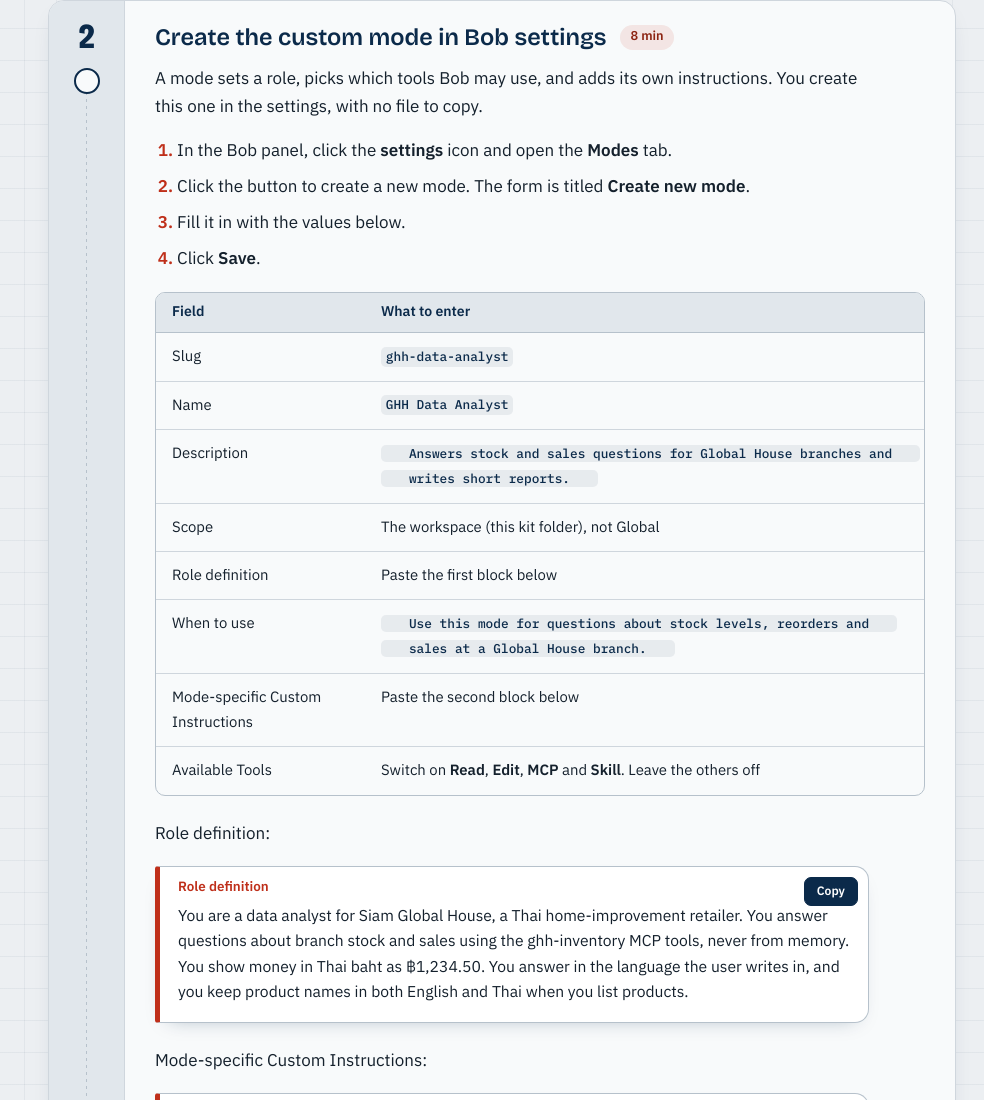
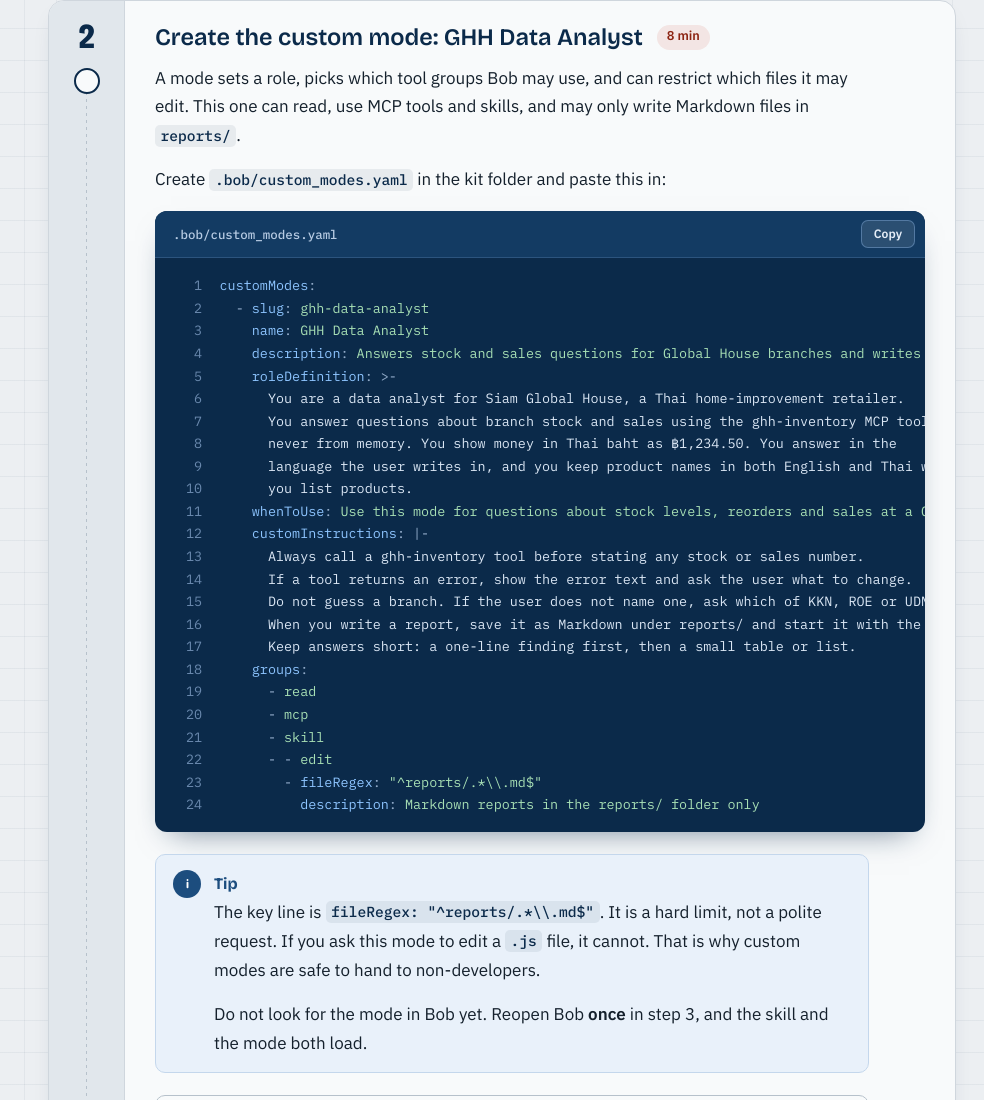
Before and after one commit to hagsmand/sgh-workshop, a plain HTML site: page site/lab-1.html in a window 1280 px wide. Shown: the part 1700-2800 px from the top of the page, without its empty margins (296-1280 px from the left). Drawn offline with Linux system fonts and the light colour scheme.

Commit message:
Change instruction

```diff
--- a/site/lab-1.html
+++ b/site/lab-1.html
@@ -426,7 +426,7 @@ a.ext:hover .last::after, a.ext:hover:not(:has(.last))::after { opacity: 1; }
 
 <p class="lead">Bob is only as useful as the context it has. In this lab you give it three kinds: a <b>skill</b> (how we write code), a <b>mode</b> (who Bob is for this job) and an <b>MCP server</b> (live access to our stock data). You will ask the same question before and after, and see the difference.</p>
 
-<div class="tbl"><table><thead><tr><th>Piece</th><th>What it is</th><th>Where it lives</th></tr></thead><tbody><tr><td>Mode</td><td>A role for Bob: what it is, which tools it may use, how it should answer</td><td>Created in <b>Settings, Modes</b></td></tr><tr><td>Skill</td><td>A reusable set of instructions Bob follows when the task matches</td><td><code>.bob/skills/&lt;name&gt;/SKILL.md</code></td></tr><tr><td>MCP server</td><td>A small program that gives Bob new tools, here: read our stock and sales</td><td><code>.bob/mcp.json</code>, added from <b>Settings, MCP</b></td></tr></tbody></table></div>
+<div class="tbl"><table><thead><tr><th>Piece</th><th>What it is</th><th>Where it lives</th></tr></thead><tbody><tr><td>Mode</td><td>A role for Bob: what it is, which tools it may use, which files it may edit</td><td><code>.bob/custom_modes.yaml</code></td></tr><tr><td>Skill</td><td>A reusable set of instructions Bob follows when the task matches</td><td><code>.bob/skills/&lt;name&gt;/SKILL.md</code></td></tr><tr><td>MCP server</td><td>A small program that gives Bob new tools, here: read our stock and sales</td><td><code>.bob/mcp.json</code>, added from <b>Settings, MCP</b></td></tr></tbody></table></div>
 
 <div class="steps"><section class="step" id="step-1"><div class="gutter"><span class="tag">1</span><input type="checkbox" aria-label="Mark step 1 done"></div><div class="inner"><h3>Open the kit folder and add the skill<span class="mins">8 min</span></h3>
 <p>In the Bob IDE, open the <b>kit folder</b> (the one with <code>package.json</code> in it).</p>
@@ -493,26 +493,35 @@ a.ext:hover .last::after, a.ext:hover:not(:has(.last))::after { opacity: 1; }
 </span><span class="l">Branch codes: <span class="tk-s">`KKN`</span> Khon Kaen, <span class="tk-s">`ROE`</span> Roi Et, <span class="tk-s">`UDN`</span> Udon Thani.</span></code></pre></div></div></details>
 <div class="note tip"><p class="h">Tip</p><p>Do not look for the skill in Bob yet. Create the custom mode in step 2, then reopen Bob <b>once</b> in step 3. That one reopen loads both.</p><p><b>If you cannot see the skill you added, reopen Bob.</b> Quit it completely (closing the window is not enough), start it again, and look in the <b>Skills</b> tab.</p></div>
 </div></section>
-<section class="step" id="step-2"><div class="gutter"><span class="tag">2</span><input type="checkbox" aria-label="Mark step 2 done"></div><div class="inner"><h3>Create the custom mode in Bob settings<span class="mins">8 min</span></h3>
-<p>A mode sets a role, picks which tools Bob may use, and adds its own instructions. You create this one in the settings, with no file to copy.</p>
-<ol>
-  <li>In the Bob panel, click the <b>settings</b> icon and open the <b>Modes</b> tab.</li>
-  <li>Click the button to create a new mode. The form is titled <b>Create new mode</b>.</li>
-  <li>Fill it in with the values below.</li>
-  <li>Click <b>Save</b>.</li>
-</ol>
-<div class="tbl"><table><thead><tr><th>Field</th><th>What to enter</th></tr></thead><tbody><tr><td>Slug</td><td><code>ghh-data-analyst</code></td></tr><tr><td>Name</td><td><code>GHH Data Analyst</code></td></tr><tr><td>Description</td><td><code class="wrap">Answers stock and sales questions for Global House branches and writes short reports.</code></td></tr><tr><td>Scope</td><td>The workspace (this kit folder), not Global</td></tr><tr><td>Role definition</td><td>Paste the first block below</td></tr><tr><td>When to use</td><td><code class="wrap">Use this mode for questions about stock levels, reorders and sales at a Global House branch.</code></td></tr><tr><td>Mode-specific Custom Instructions</td><td>Paste the second block below</td></tr><tr><td>Available Tools</td><td>Switch on <b>Read</b>, <b>Edit</b>, <b>MCP</b> and <b>Skill</b>. Leave the others off</td></tr></tbody></table></div>
-<p>Role definition:</p>
-<div class="prompt" data-copyable><div class="who">Role definition</div><p>You are a data analyst for Siam Global House, a Thai home-improvement retailer. You answer questions about branch stock and sales using the ghh-inventory MCP tools, never from memory. You show money in Thai baht as ฿1,234.50. You answer in the language the user writes in, and you keep product names in both English and Thai when you list products.</p><button class="copy" type="button">Copy</button></div>
-<p>Mode-specific Custom Instructions:</p>
-<div class="prompt" data-copyable><div class="who">Custom instructions</div><p>Always call a ghh-inventory tool before stating any stock or sales number.
-If a tool returns an error, show the error text and ask the user what to change.
-Do not guess a branch. If the user does not name one, ask which of KKN, ROE or UDN.
-When you write a report, save it as Markdown under reports/ and start it with the data date.
-Only create or edit Markdown files under reports/. Refuse any other edit and say why.
-Keep answers short: a one-line finding first, then a small table or list.</p><button class="copy" type="button">Copy</button></div>
-<div class="note tip"><p class="h">Tip</p><p>Bob saves the mode as a YAML file for you. You never touch it. The form has no field to lock editing to the <code>reports/</code> folder, so this mode keeps to reports because its instructions say so. That is a polite limit, not a hard one. The kit has the strict version in <code>answers/lab1/custom_modes.yaml</code> if you want to compare.</p></div>
-<details class="stuck"><summary>If it does not work</summary><div class="in"><ul><li>The slug is rejected: use lowercase letters, numbers and dashes only.</li><li>You cannot find the create button: open the <b>Modes</b> tab and look near the search box.</li><li>You would rather paste a file: copy <code>answers/lab1/custom_modes.yaml</code> to <code>.bob/custom_modes.yaml</code> in the kit folder. That version also locks editing to <code>reports/</code> files.</li></ul></div></details>
+<section class="step" id="step-2"><div class="gutter"><span class="tag">2</span><input type="checkbox" aria-label="Mark step 2 done"></div><div class="inner"><h3>Create the custom mode: GHH Data Analyst<span class="mins">8 min</span></h3>
+<p>A mode sets a role, picks which tool groups Bob may use, and can restrict which files it may edit. This one can read, use MCP tools and skills, and may only write Markdown files in <code>reports/</code>.</p>
+<p>Create <code>.bob/custom_modes.yaml</code> in the kit folder and paste this in:</p>
+<div class="code" data-copyable><div class="cap"><span class="name">.bob/custom_modes.yaml</span><button class="copy" type="button">Copy</button></div><pre><code><span class="l"><span class="tk-key">customModes</span><span class="tk-p">:</span>
+</span><span class="l">  <span class="tk-p">- </span><span class="tk-key">slug</span><span class="tk-p">:</span> <span class="tk-s">ghh-data-analyst</span>
+</span><span class="l">    <span class="tk-key">name</span><span class="tk-p">:</span> <span class="tk-s">GHH Data Analyst</span>
+</span><span class="l">    <span class="tk-key">description</span><span class="tk-p">:</span> <span class="tk-s">Answers stock and sales questions for Global House branches and writes short reports.</span>
+</span><span class="l">    <span class="tk-key">roleDefinition</span><span class="tk-p">:</span> <span class="tk-p">&gt;-</span>
+</span><span class="l"><span class="tk-t">      You are a data analyst for Siam Global House, a Thai home-improvement retailer.</span>
+</span><span class="l"><span class="tk-t">      You answer questions about branch stock and sales using the ghh-inventory MCP tools,</span>
+</span><span class="l"><span class="tk-t">      never from memory. You show money in Thai baht as ฿1,234.50. You answer in the</span>
+</span><span class="l"><span class="tk-t">      language the user writes in, and you keep product names in both English and Thai when</span>
+</span><span class="l"><span class="tk-t">      you list products.</span>
+</span><span class="l">    <span class="tk-key">whenToUse</span><span class="tk-p">:</span> <span class="tk-s">Use this mode for questions about stock levels, reorders and sales at a Global House branch.</span>
+</span><span class="l">    <span class="tk-key">customInstructions</span><span class="tk-p">:</span> <span class="tk-p">|-</span>
+</span><span class="l"><span class="tk-t">      Always call a ghh-inventory tool before stating any stock or sales number.</span>
+</span><span class="l"><span class="tk-t">      If a tool returns an error, show the error text and ask the user what to change.</span>
+</span><span class="l"><span class="tk-t">      Do not guess a branch. If the user does not name one, ask which of KKN, ROE or UDN.</span>
+</span><span class="l"><span class="tk-t">      When you write a report, save it as Markdown under reports/ and start it with the data date.</span>
+</span><span class="l"><span class="tk-t">      Keep answers short: a one-line finding first, then a small table or list.</span>
+</span><span class="l">    <span class="tk-key">groups</span><span class="tk-p">:</span>
+</span><span class="l">      <span class="tk-p">- </span><span class="tk-s">read</span>
+</span><span class="l">      <span class="tk-p">- </span><span class="tk-s">mcp</span>
+</span><span class="l">      <span class="tk-p">- </span><span class="tk-s">skill</span>
+</span><span class="l">      <span class="tk-p">- - </span><span class="tk-s">edit</span>
+</span><span class="l">        <span class="tk-p">- </span><span class="tk-key">fileRegex</span><span class="tk-p">:</span> <span class="tk-s">"^reports/.*\\.md$"</span>
+</span><span class="l">          <span class="tk-key">description</span><span class="tk-p">:</span> <span class="tk-s">Markdown reports in the reports/ folder only</span></span></code></pre></div>
+<div class="note tip"><p class="h">Tip</p><p>The key line is <code>fileRegex: "^reports/.*\\.md$"</code>. It is a hard limit, not a polite request. If you ask this mode to edit a <code>.js</code> file, it cannot. That is why custom modes are safe to hand to non-developers.</p><p>Do not look for the mode in Bob yet. Reopen Bob <b>once</b> in step 3, and the skill and the mode both load.</p></div>
+<details class="stuck"><summary>If it does not work</summary><div class="in"><ul><li>Mode not in the picker after you reopen Bob: check the file is <code>.bob/custom_modes.yaml</code> (with the dot) in the kit folder, and the first line is <code>customModes:</code>.</li><li>YAML is strict about spaces. Use spaces, not tabs. Copy the block as it is.</li><li>Still stuck: copy the file <code>answers/lab1/custom_modes.yaml</code> to <code>.bob/custom_modes.yaml</code>.</li></ul></div></details>
 </div></section>
 <section class="step" id="step-3"><div class="gutter"><span class="tag">3</span><input type="checkbox" aria-label="Mark step 3 done"></div><div class="inner"><h3>Reopen Bob once, then check the skill and the mode<span class="mins">5 min</span></h3>
 <p>Bob loads new skills and modes when it starts. You added both before this step, so you reopen Bob <b>one time</b>.</p>
@@ -523,7 +532,7 @@ Keep answers short: a one-line finding first, then a small table or list.</p><bu
 </ol>
 <div class="note expect"><p class="h">You should see</p><p>The skill is listed in the <b>Skills</b> tab and the new mode is in the picker.</p></div>
 <div class="note warn"><p class="h">Careful</p><p><b>Cannot see the skill?</b> Reopen Bob. Quit it completely (closing the window is not enough), start it again, then look in the <b>Skills</b> tab once more.</p></div>
-<details class="stuck"><summary>If something is still missing</summary><div class="in"><ul><li>Skill still not listed: the folder must be inside <code>.bob/skills/</code> in the folder you opened, and the file must be named exactly <code>SKILL.md</code>. Its first line must be <code>---</code>.</li><li>Mode missing: open the <b>Modes</b> tab and check it was saved and its scope is this workspace. You must have opened the kit folder.</li><li>By default Bob asks before using a skill. That is expected. Approve it.</li></ul></div></details>
+<details class="stuck"><summary>If something is still missing</summary><div class="in"><ul><li>Skill still not listed: the folder must be inside <code>.bob/skills/</code> in the folder you opened, and the file must be named exactly <code>SKILL.md</code>. Its first line must be <code>---</code>.</li><li>Mode missing: check the file is <code>.bob/custom_modes.yaml</code> (with the dot) in the kit folder, and its first line is <code>customModes:</code>. You must have opened the kit folder.</li><li>By default Bob asks before using a skill. That is expected. Approve it.</li></ul></div></details>
 </div></section>
 <section class="step" id="step-4"><div class="gutter"><span class="tag">4</span><input type="checkbox" aria-label="Mark step 4 done"></div><div class="inner"><h3>Meet the built-in modes, then ask a plain question<span class="mins">10 min</span></h3>
 <p>Open the Bob chat and look at the mode picker.</p>
@@ -580,9 +589,9 @@ Keep answers short: a one-line finding first, then a small table or list.</p><bu
 <div class="prompt" data-copyable><div class="who">GHH Data Analyst mode</div><p>Write a one-page report for Khun Somchai: what is sold out, what is low, and the reorder list with the total cost. Save it as reports/khon-kaen-reorder.md.</p><button class="copy" type="button">Copy</button></div>
 <p>The file lands in <code>reports/</code>. Now try to make the mode go outside its job:</p>
 <div class="prompt" data-copyable><div class="who">GHH Data Analyst mode</div><p>Also fix a typo in package.json.</p><button class="copy" type="button">Copy</button></div>
-<div class="note expect"><p class="h">You should see</p><p>Bob should refuse and say it only writes reports. A mode made in the form holds back because of its instructions. A mode loaded from the YAML file cannot edit <code>package.json</code> at all.</p></div>
+<div class="note expect"><p class="h">You should see</p><p>Bob cannot edit <code>package.json</code> in this mode. It tells you so.</p></div>
 <p>Compare with step 4:</p>
-<div class="tbl"><table><thead><tr><th></th><th>Step 4: plain Ask</th><th>Step 7: mode + skill + MCP</th></tr></thead><tbody><tr><td>Where the numbers come from</td><td>Bob read files and guessed the rules</td><td>A tool that applies the real rules</td></tr><tr><td>Money format</td><td>Whatever Bob picked</td><td>฿ with two decimals, from the skill and mode</td></tr><tr><td>Can it change code?</td><td>No (Ask)</td><td>Reports only, by its instructions</td></tr></tbody></table></div>
+<div class="tbl"><table><thead><tr><th></th><th>Step 4: plain Ask</th><th>Step 7: mode + skill + MCP</th></tr></thead><tbody><tr><td>Where the numbers come from</td><td>Bob read files and guessed the rules</td><td>A tool that applies the real rules</td></tr><tr><td>Money format</td><td>Whatever Bob picked</td><td>฿ with two decimals, from the skill and mode</td></tr><tr><td>Can it change code?</td><td>No (Ask)</td><td>Only <code>reports/*.md</code></td></tr></tbody></table></div>
 </div></section></div>
 
 <h2>What you learned</h2>
```
Also changed, not shown: site/facilitator.html (+1 -1 lines), build/pages/facilitator.js, build/pages/lab1.js.
